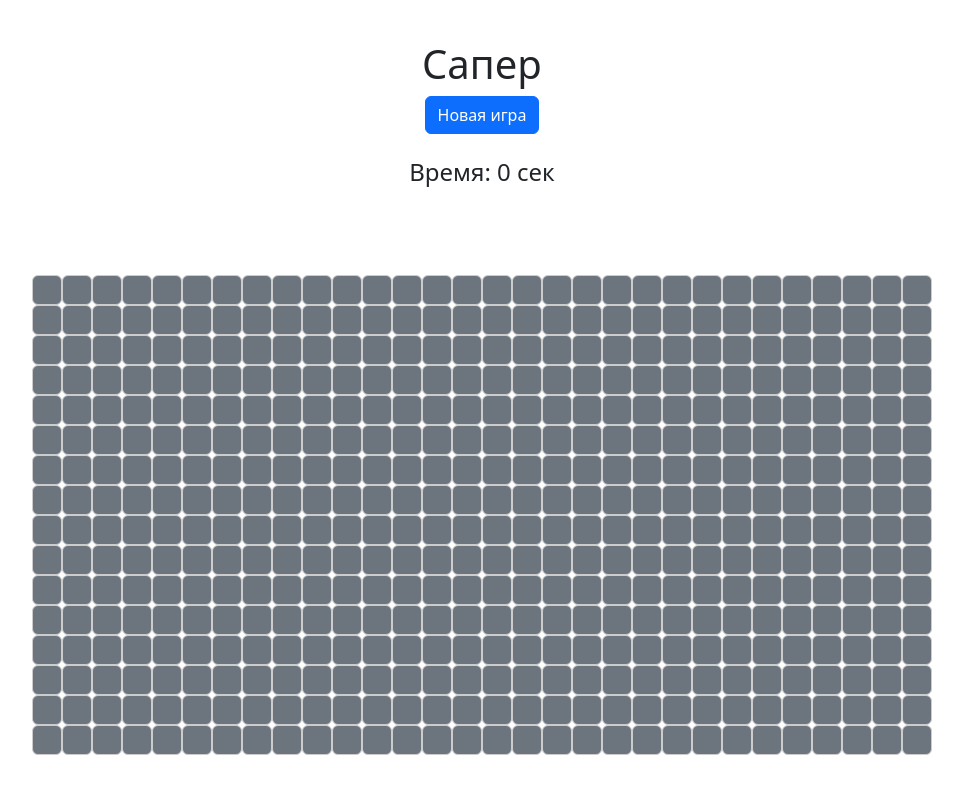
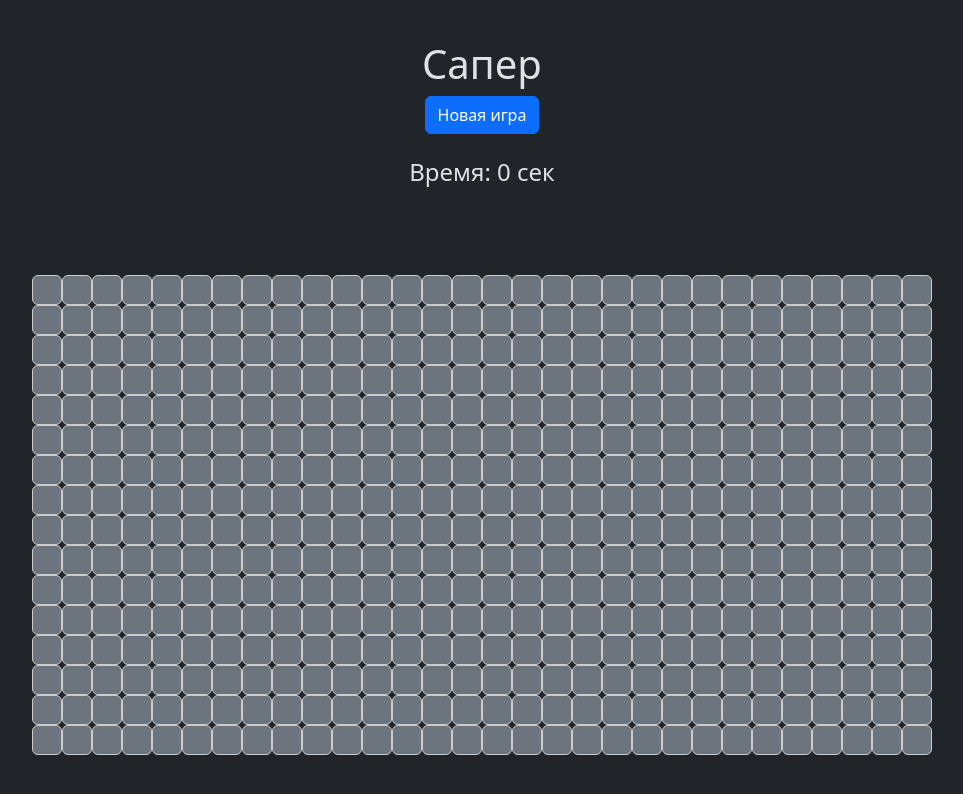
Before and after one commit to fraqtop/minesweeper, a Vue app: page / in a window 1280 px wide. Shown: the top 794 px of the page, without its empty margins (158-1121 px from the left). Built offline with nearby package versions, Linux system fonts and the light colour scheme.

Commit message:
dark theme via bs

```diff
--- a/index.html
+++ b/index.html
@@ -1,5 +1,5 @@
 <!DOCTYPE html>
-<html lang="">
+<html data-bs-theme="dark" lang="">
   <head>
     <meta charset="UTF-8">
     <link rel="icon" href="/favicon.ico">
--- a/src/App.vue
+++ b/src/App.vue
@@ -51,8 +51,6 @@ html, body {
   margin: 0;
   padding: 0;
   height: 100%;
-  background-color: #1e1e1e; /* Цвет фона темной темы VS Code */
-  color: #d4d4d4; /* Цвет текста темной темы VS Code */
   overflow: hidden; /* Устранение вертикального скролла */
 }
 
```
